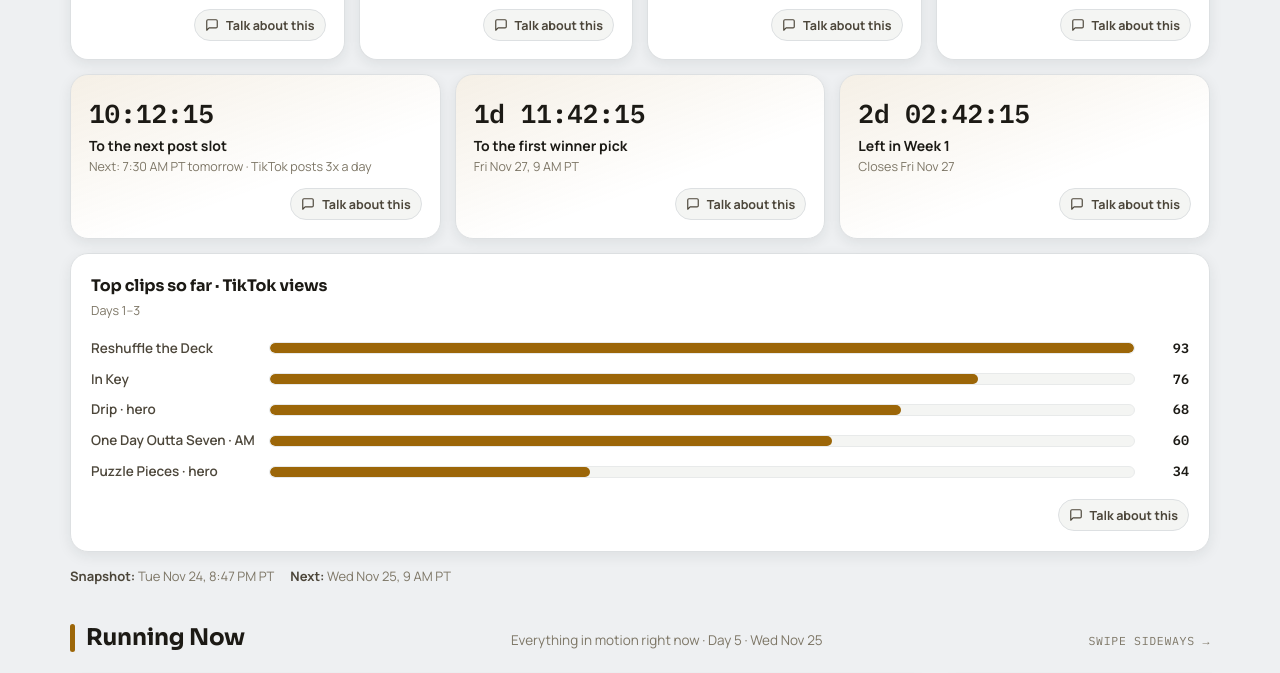
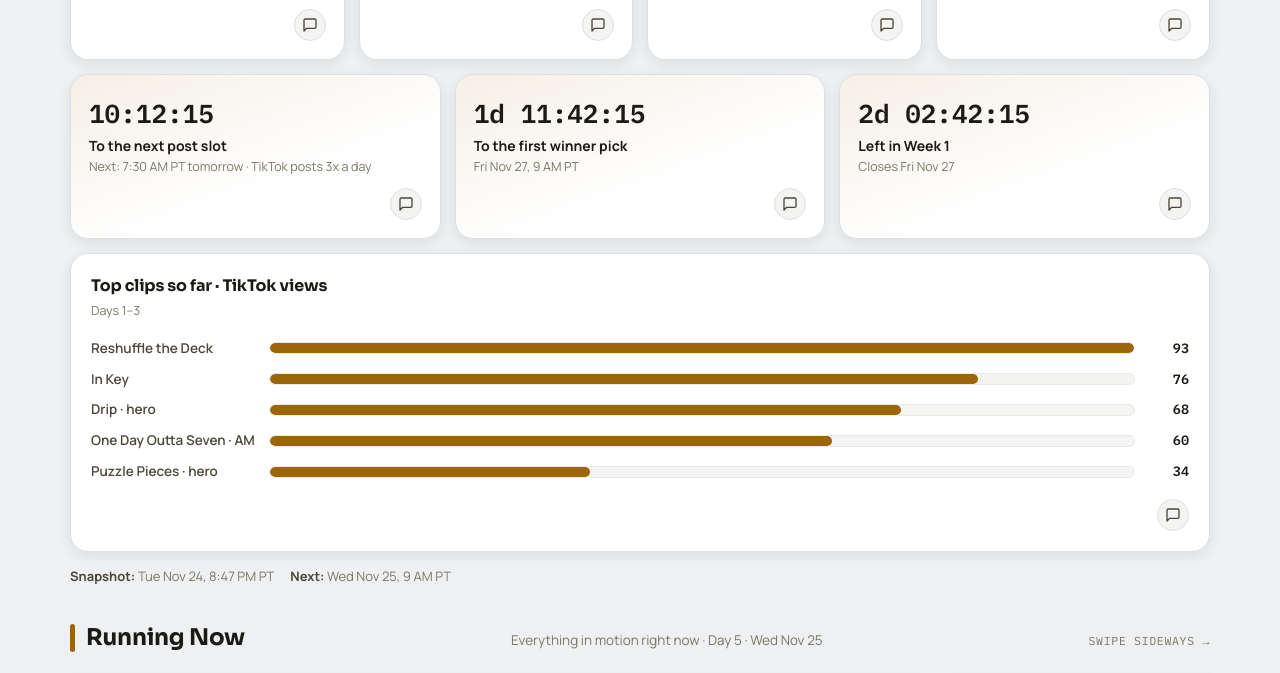
Before and after one commit to jdmagraner/ccc-dashboard, a plain HTML site: page index.html in a window 1280 px wide. Shown: the part 749-1422 px from the top of the page. Drawn offline with Linux system fonts and the light colour scheme.

Commit message:
Talk buttons back to icon-only

```diff
--- a/index.html
+++ b/index.html
@@ -566,8 +566,8 @@
 
       /* ---------- Talk about this (card → Brother Talk) ---------- */
       .talk-row { display: flex; justify-content: flex-end; margin-top: 12px; }
-      .talk-btn { display: inline-flex; align-items: center; gap: 7px; border: 1px solid var(--line); background: var(--panel-2); color: var(--ink-2); border-radius: 999px; padding: 6px 10px; font: inherit; font-size: 12.5px; font-weight: 700; cursor: pointer; min-height: 32px; line-height: 1.2; text-align: left; }
-      .talk-btn svg { width: 14px; height: 14px; flex: none; }
+      .talk-btn { display: inline-flex; align-items: center; justify-content: center; border: 1px solid var(--line); background: var(--panel-2); color: var(--ink-2); border-radius: 999px; padding: 0; width: 32px; height: 32px; font: inherit; cursor: pointer; min-height: 32px; line-height: 1; text-align: center; flex: none; }
+      .talk-btn svg { width: 16px; height: 16px; flex: none; }
       .talk-btn:hover, .talk-btn:focus-visible { border-color: var(--tone, var(--gold)); color: var(--tone, var(--gold)); }
       .talk-btn.copied { border-color: var(--green); color: var(--green); background: var(--green-soft); }
       .ccc-card-highlight { outline: 3px solid var(--gold) !important; outline-offset: 3px; box-shadow: 0 0 0 7px var(--gold-soft), var(--shadow) !important; animation: cccCardPulse 1.25s ease-in-out 2; position: relative; z-index: 2; }
@@ -1784,7 +1784,7 @@
       (function () {
         var CARD_SEL = '.kpi, .test-chip, .cd, .chart-card, .ana-box, .ana-flag, .spotlight, .sotd, .brothers-visual, .motto-band, .emp, .fstep, .album, .truth, .comment, .chan, .box, .decision, .day, .song-card, .clip, .day-detail, .song-detail';
         var ICON = '<svg viewBox="0 0 24 24" fill="none" stroke="currentColor" stroke-width="2" stroke-linecap="round" stroke-linejoin="round" aria-hidden="true"><path d="M21 15a2 2 0 0 1-2 2H7l-4 4V5a2 2 0 0 1 2-2h14a2 2 0 0 1 2 2z"/></svg>';
-        var BTN_HTML = ICON + '<span>Talk about this</span>';
+        var BTN_HTML = ICON;
 
         function clean(s) { return (s || '').replace(/\s+/g, ' ').trim(); }
         function txt(el, sel) { if (!el) return ''; var n = el.querySelector(sel); return n ? clean(n.textContent) : ''; }
```
